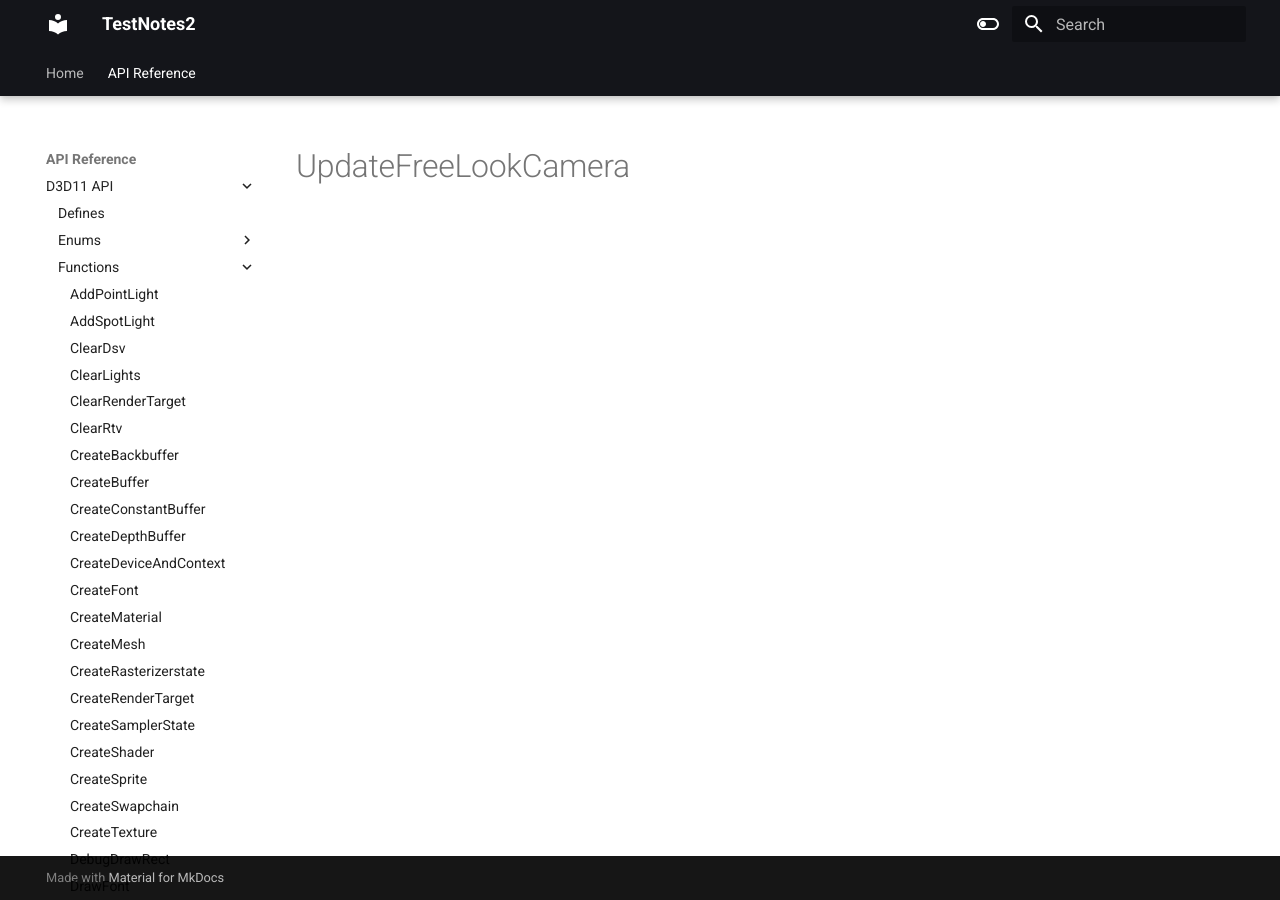
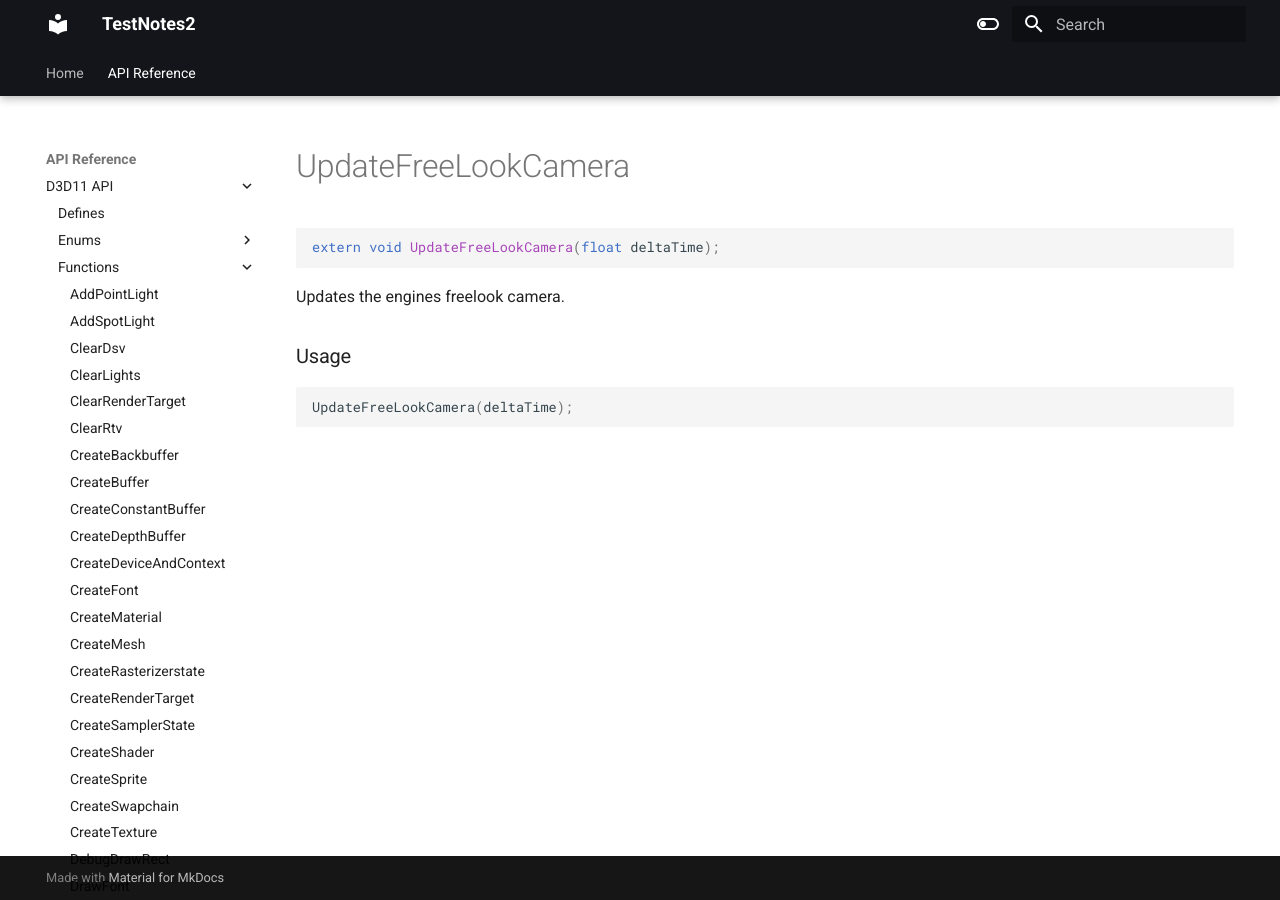
Before and after one commit to erichederstedt/TempEngineDocs, an MkDocs documentation site: the page built from docs/API Reference/D3D11 API/Functions/UpdateFreeLookCamera.md, in a window 1280 px wide. Built offline with MkDocs 1.6.1 and Material for MkDocs 9.7.7, drawn with Linux system fonts in a browser that asks for light colours.

Commit message:
PUSH NOTE : UpdateFreeLookCamera.md

````diff
--- a/docs/API Reference/D3D11 API/Functions/UpdateFreeLookCamera.md
+++ b/docs/API Reference/D3D11 API/Functions/UpdateFreeLookCamera.md
@@ -1 +1,13 @@
 # UpdateFreeLookCamera
+
+```c++
+extern void UpdateFreeLookCamera(float deltaTime);
+```
+
+Updates the engines freelook camera.
+
+
+### Usage
+```c++
+UpdateFreeLookCamera(deltaTime);
+```
````
